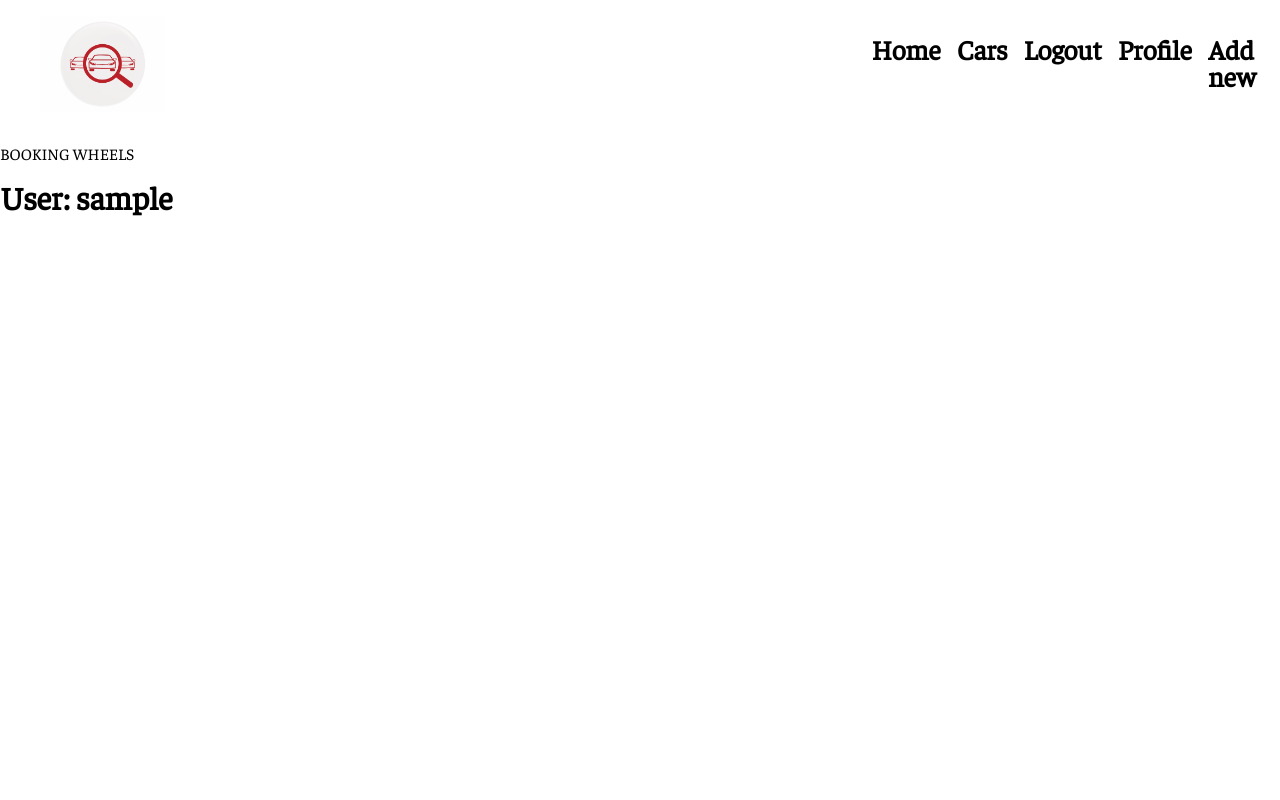
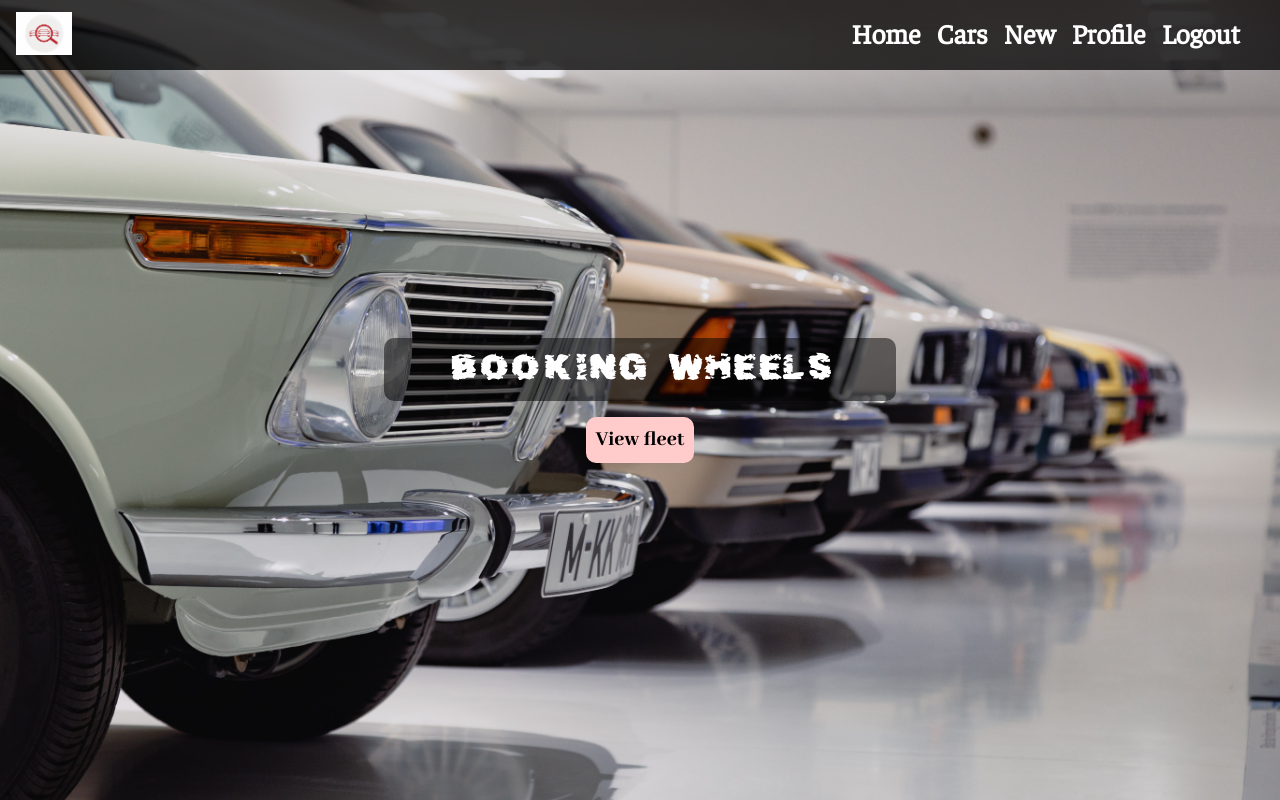
Before and after one commit to Tgithinji/Booking_wheels, a Flask app: page / in a window 1280 px wide. Run offline with Flask 3, Linux system fonts and the light colour scheme; the visitor is signed in with stand-in values (Sample User, id 1); some libraries are stand-ins or nearby versions.

Commit message:
Add style for landing

```diff
--- a/app/routes.py
+++ b/app/routes.py
@@ -11,7 +11,7 @@
 @app.route('/index')
 def index():
     """Home page route"""
-    return render_template('index.html', title='Home')
+    return render_template('index.html', title='Home', section='home')
 
 
 @app.route('/signup', methods=['GET', 'POST'])
@@ -27,7 +27,7 @@
         db.session.commit()
         flash('Account created successfully. Login to continue', 'success')
         return redirect(url_for('user_login'))
-    return render_template('signup.html', title='Admin Signup', form=form)
+    return render_template('signup.html', title='Admin Signup', form=form, section='section')
 
 
 @app.route('/login', methods=['GET', 'POST'])
@@ -44,7 +44,7 @@
         login_user(user, remember=form.remember_me.data)
         next_page = request.args.get('next')
         return redirect(next_page) if next_page else redirect(url_for('index'))
-    return render_template('login_user.html', title='User Login', form=form)
+    return render_template('login_user.html', title='User Login', form=form, section='section')
 
 
 @app.route('/logout')
--- a/app/static/styles/styles.css
+++ b/app/static/styles/styles.css
@@ -42,7 +42,6 @@
     padding: 0;
     font-family: "faustina", sans-serif;
     font-size: 16px;
-    overflow: hidden;
 }
 
 .flex {
@@ -51,15 +50,19 @@
 }
 
 .logo {
-    width: 15%;
+    width: 3.5rem;
     margin: 1rem;
 }
 
 .header-section {
-    min-height: 70px;
+    position: fixed;
+    width: 100%;
+    max-height: 70px;
     align-items: center;
     justify-content: space-between;
-    padding: 0 24px;
+    background-color: rgba(0, 0, 0, .75);
+    top: 0;
+    left: 0;
 }
 
 .nav-toggle {
@@ -72,7 +75,6 @@
     padding: 0;
     margin: 0;
     background: hsl(0 0% 100% / 0.75%);
-
 }
 
 @supports (backdrop-filter: blur(2rem)) {
@@ -83,7 +85,7 @@
 }
 .primary-nav a {
     text-decoration: none;
-    color: black;
+    color: #fff;
     font-weight: 700;
     transition: 70ms ease-out;
 }
@@ -91,19 +93,24 @@
 .primary-nav a:hover {
     background-color: #f0f0f0;
     padding: 1rem;
-
+    color: black;
 }
 
 @media (max-width: 35em) {
     .primary-nav {
         gap: 2em;
+        font-size:  1.4rem;
         position: fixed;
-        z-index: 100;
+        z-index: 1000;
         inset: 0 0 0 30%;
         flex-direction: column;
         padding: min(20vh, 10rem) 2rem;
         transform: translateX(100%);
         transition: transform 350ms ease-out;
+    }
+
+    .primary-nav a {
+        color: black;
     }
 
     .primary-nav[data-visible="true"] {
@@ -112,28 +119,43 @@
     .nav-toggle {
         display: block;
         position: absolute;
-        z-index: 999;
+        z-index: 9999;
         background-color: transparent;
         font-size: 2rem;
         border: 0;
         aspect-ratio: 1;
-        top: 2rem;
+        top: 1.3rem;
         right: 2rem;
+        color: #fff;
     }
+}
 
+@media (min-width: 35em) {
+    .primary-nav {
+        padding-block: 1.39rem;
+        padding-inline: clamp(2rem, 5vh, 8rem);
+    }
+}
 main {
     display: flex;
     flex-direction: column;
+}
+
+.hero-home {
+    background-image: url('../images/alex-suprun-A53o1drQS2k-unsplash.jpg');
+    background-size: cover;
+    height: 100vh;
+    flex-direction: column;
+    justify-content: center;
+    align-items: center;
 }
 
 .hero-section {
     background-image: url('../images/alex-suprun-A53o1drQS2k-unsplash.jpg');
     background-size: cover;
     height: 40vh;
-    display: flex;
     justify-content: center;
     align-items: center;
-
 }
 
 .hero-content {
@@ -147,13 +169,45 @@
 }
 
 
-.logo-text {
+.hero-text {
     font-size: 2rem;
     margin: auto;
     padding: 1rem;
     color: #fff;
     font-weight: bold;
     font-family: "after_shok";
+}
+
+@media (max-width: 35em) {
+    .hero-text {
+        font-size: 1.5rem;
+    }
+}
+
+.links a {
+    text-decoration: none;
+    display: block;
+    font-family: "abhaya", serif;
+    font-size: 1.35rem;
+    padding: 10px 10px;
+    border-radius: 10px;
+    font-weight: 700;
+    transition: all 70ms ease;
+}
+
+.links a:first-child {
+    background-color: #8fbc8f;
+    color: #fff;
+}
+
+.links a:last-child {
+    background-color: #ffcccb;
+    color: #000;
+}
+
+.links a:first-child:hover,
+.links a:last-child:hover {
+    transform: scale(1.1);
 }
 
 .alert-failed {
@@ -225,11 +279,14 @@
 }
 
 @media only screen and (min-width: 768px) {
-    main {
+    .main-section {
         flex-direction: row;
     }
     .hero-section {
         height: 100vh;
+        width: 40%;
+    }
+    .hero-home .hero-content {
         width: 40%;
     }
     .hero-content {
--- /dev/null
+++ b/app/templates/_hero.html
@@ -0,0 +1,13 @@
+<section class="hero-{{ section }} flex">
+  <div class="hero-content">
+  	<p class="hero-text">BOOKING WHEELS</p>
+	</div>
+  {% if section == 'home' %}
+  <div class="links flex">
+    <a href="{{ url_for('view_cars') }}">View fleet</a>
+    {% if current_user.is_anonymous %}
+    <a href="{{ url_for('user_signup') }}">Create Account</a>
+    {% endif %}
+  </div>
+  {% endif %}
+</section>
--- a/app/templates/add_new.html
+++ b/app/templates/add_new.html
@@ -1,6 +1,7 @@
 {% extends "base.html" %}
 
 {% block content %}
+    {% include '_hero.html' %}
     <section class="form-section">
         {% with messages = get_flashed_messages(with_categories=true) %}
         {% if messages %}
--- a/app/templates/base.html
+++ b/app/templates/base.html
@@ -37,27 +37,18 @@
                 </li>
                 {% else %}
                 <li>
-                    <a href="{{ url_for('logout') }}">Logout</a>
+                    <a href="{{ url_for('new_car') }}">New</a>
                 </li>
                 <li>
                     <a href="{{ url_for('profile', username=current_user.username) }}">Profile</a>
                 </li>
                 <li>
-                    <a href="{{ url_for('new_car') }}">Add new</a>
+                    <a href="{{ url_for('logout') }}">Logout</a>
                 </li>
                 {% endif %}
             </ul>
         </nav>
     </header>
-    <main>
-        <section class="hero-section">
-            <div class="hero-content">
-                <p class="logo-text">BOOKING WHEELS</p>
-            </div>
-        </section>
-        <div>
-
         {% block content %}{% endblock %}
-    </main>
 </body>
 </html>
--- a/app/templates/index.html
+++ b/app/templates/index.html
@@ -1,7 +1,5 @@
 {% extends "base.html" %}
 
 {% block content %}
-    <div>
-        <h1>User: {{ current_user.username }}</h1>
-    </div>
+    {% include '_hero.html' %}
 {% endblock %}
--- a/app/templates/login_user.html
+++ b/app/templates/login_user.html
@@ -1,6 +1,8 @@
 {% extends "base.html" %}
 
 {% block content %}
+<main class='main-section'>
+    {% include '_hero.html' %}
     <section class="form-section">
         {% with messages = get_flashed_messages(with_categories=true) %}
         {% if messages %}
@@ -37,4 +39,5 @@
             <p>Do not have an account account? <a href="{{ url_for('user_signup') }}">Sign Up</a></p>
         </form>
     </section>
+</main>
 {% endblock %}
--- a/app/templates/signup.html
+++ b/app/templates/signup.html
@@ -1,6 +1,8 @@
 {% extends "base.html" %}
 
 {% block content %}
+<main class="main-section">
+    {% include '_hero.html' %}
     <section class="form-section">
         {% with messages = get_flashed_messages(with_categories=true) %}
         {% if messages %}
@@ -49,4 +51,5 @@
             <p>Already have an account? <a href="{{ url_for('user_login') }}">Login</a></p>
         </form>
     </section>
+</main>
 {% endblock %}
```
Lines whose indentation alone changed are shown as unchanged.
